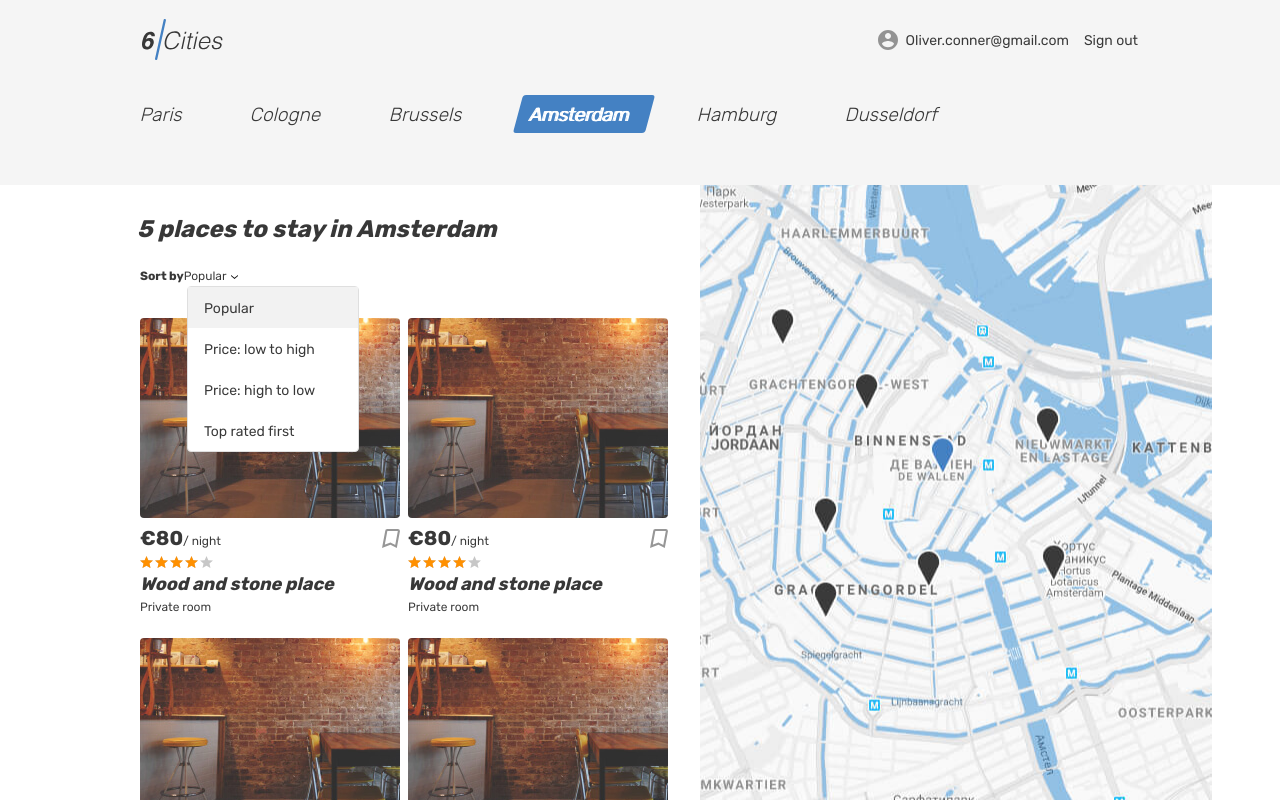
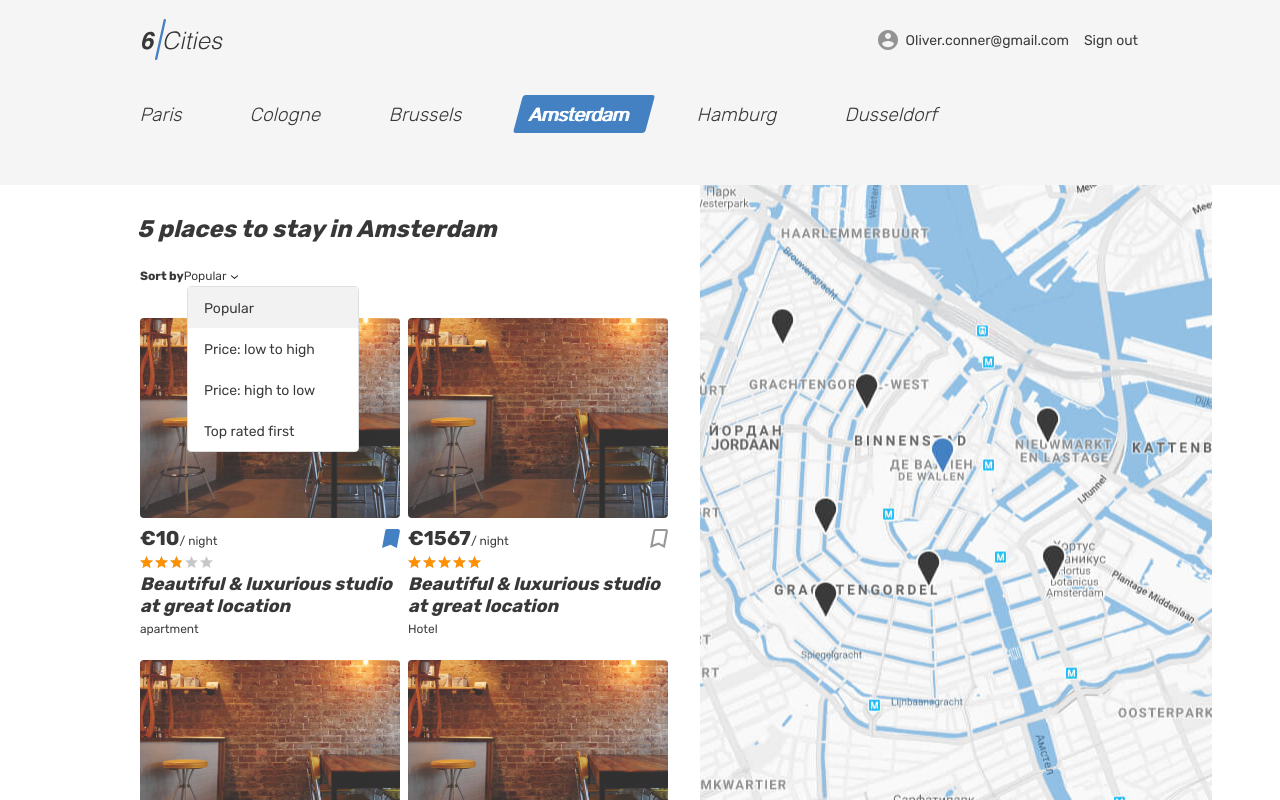
Before and after one commit to ValeriaKhristinina/1791339-six-cities-8, a React (Create React App) app in the folder project/: page / in a window 1280 px wide. Built offline with nearby package versions, Linux system fonts and the light colour scheme.

Commit message:
linked mocks to app; draw components for cards with mock-data;

```diff
--- a/project/src/components/app/app.tsx
+++ b/project/src/components/app/app.tsx
@@ -6,18 +6,23 @@ import LoginPage from '../login-page/login-page';
 import FavoritesPage from '../favorites-page/favorites-page';
 import RoomPage from '../room-page/room-page';
 import ErrorPage from '../error-page/error-page';
+import {Offers} from '../../types/offer';
 
 
 type AppProps = {
   rentsCount: number;
+  offers: Offers;
 }
 
-function App({rentsCount}: AppProps): JSX.Element {
+function App({rentsCount, offers}: AppProps): JSX.Element {
   return (
     <BrowserRouter>
       <Switch>
         <Route exact path= {AppRoute.Root}>
-          <MainPage rentsCount= {rentsCount}/>
+          <MainPage
+            rentsCount={rentsCount}
+            offers={offers}
+          />
         </Route>
 
         <Route exact path={AppRoute.Login}>
--- a/project/src/components/card/card.tsx
+++ b/project/src/components/card/card.tsx
@@ -1,6 +1,13 @@
 /* eslint-disable jsx-a11y/anchor-is-valid */
+import { Offer } from '../../types/offer';
 
-function Card(): JSX.Element {
+type CardProps= {
+  offer: Offer;
+}
+
+function Card({offer}: CardProps): JSX.Element {
+  const {price, rating, title, type, isFavorite} = offer;
+  const widthRating = `${(100 * rating)/5.0}%`;
   return (
     <article className="cities__place-card place-card">
       <div className="cities__image-wrapper place-card__image-wrapper">
@@ -11,10 +18,10 @@ function Card(): JSX.Element {
       <div className="place-card__info">
         <div className="place-card__price-wrapper">
           <div className="place-card__price">
-            <b className="place-card__price-value">&euro;80</b>
+            <b className="place-card__price-value">&euro;{price}</b>
             <span className="place-card__price-text">&#47;&nbsp;night</span>
           </div>
-          <button className="place-card__bookmark-button button" type="button">
+          <button className={`place-card__bookmark-button button ${ isFavorite ? 'place-card__bookmark-button--active ' : ''}`} type="button">
             <svg className="place-card__bookmark-icon" width="18" height="19">
               <use xlinkHref="#icon-bookmark"></use>
             </svg>
@@ -23,14 +30,14 @@ function Card(): JSX.Element {
         </div>
         <div className="place-card__rating rating">
           <div className="place-card__stars rating__stars">
-            <span style={{width: '80%'}}></span>
+            <span style={{width: widthRating}}></span>
             <span className="visually-hidden">Rating</span>
           </div>
         </div>
         <h2 className="place-card__name">
-          <a href="#">Wood and stone place</a>
+          <a href="#">{title}</a>
         </h2>
-        <p className="place-card__type">Private room</p>
+        <p className="place-card__type">{type}</p>
       </div>
     </article>
 
--- a/project/src/components/main-page/main-page.tsx
+++ b/project/src/components/main-page/main-page.tsx
@@ -1,11 +1,13 @@
 /* eslint-disable jsx-a11y/anchor-is-valid */
 import Card from '../card/card';
+import {Offers} from '../../types/offer';
 
 type MainPageProps= {
   rentsCount: number;
+  offers: Offers;
 }
 
-function MainPage({rentsCount}: MainPageProps): JSX.Element {
+function MainPage({rentsCount, offers}: MainPageProps): JSX.Element {
   return (
     <div>
       <div style={{display: 'none'}}>
@@ -100,11 +102,7 @@ function MainPage({rentsCount}: MainPageProps): JSX.Element {
                   </ul>
                 </form>
                 <div className="cities__places-list places__list tabs__content">
-                  <Card/>
-                  <Card/>
-                  <Card/>
-                  <Card/>
-                  <Card/>
+                  {offers.map((offer) => <Card offer={offer} key={offer.id} />)}
                 </div>
               </section>
               <div className="cities__right-section">
--- a/project/src/index.tsx
+++ b/project/src/index.tsx
@@ -1,6 +1,8 @@
 import React from 'react';
 import ReactDOM from 'react-dom';
 import App from './components/app/app';
+import {offers} from './mocks/offers';
+
 
 const Setting = {
   RENTS_COUNT: 5,
@@ -8,6 +10,9 @@ const Setting = {
 
 ReactDOM.render(
   <React.StrictMode>
-    <App rentsCount = {Setting.RENTS_COUNT}/>
+    <App
+      rentsCount = {Setting.RENTS_COUNT}
+      offers = {offers}
+    />
   </React.StrictMode>,
   document.getElementById('root'));
--- a/project/src/mocks/offers.ts
+++ b/project/src/mocks/offers.ts
@@ -22,7 +22,7 @@ export const offers: Offer[] = [
     },
     id: 1,
     images: ['img/1.png', 'img/2.png'],
-    isFavorite: false,
+    isFavorite: true,
     isPremium: false,
     location: {
       latitude: 52.35514938496378,
@@ -31,8 +31,8 @@ export const offers: Offer[] = [
     },
     maxAdults: 4,
     previewImage: 'img/1.png',
-    price: 120,
-    rating: 4.8,
+    price: 10,
+    rating: 2.8,
     title: 'Beautiful & luxurious studio at great location',
     type: 'apartment',
 
@@ -66,10 +66,10 @@ export const offers: Offer[] = [
     },
     maxAdults: 4,
     previewImage: 'img/1.png',
-    price: 120,
-    rating: 4.8,
+    price: 1567,
+    rating: 5.0,
     title: 'Beautiful & luxurious studio at great location',
-    type: 'apartment',
+    type: 'Hotel',
 
   },
   {
@@ -102,7 +102,7 @@ export const offers: Offer[] = [
     maxAdults: 4,
     previewImage: 'img/1.png',
     price: 120,
-    rating: 4.8,
+    rating: 2.8,
     title: 'Beautiful & luxurious studio at great location',
     type: 'apartment',
 
@@ -127,7 +127,7 @@ export const offers: Offer[] = [
     },
     id: 6,
     images: ['img/1.png', 'img/2.png'],
-    isFavorite: false,
+    isFavorite: true,
     isPremium: false,
     location: {
       latitude: 52.35514938496378,
@@ -136,8 +136,8 @@ export const offers: Offer[] = [
     },
     maxAdults: 4,
     previewImage: 'img/1.png',
-    price: 120,
-    rating: 4.8,
+    price: 20,
+    rating: 1.8,
     title: 'Beautiful & luxurious studio at great location',
     type: 'apartment',
 
```
